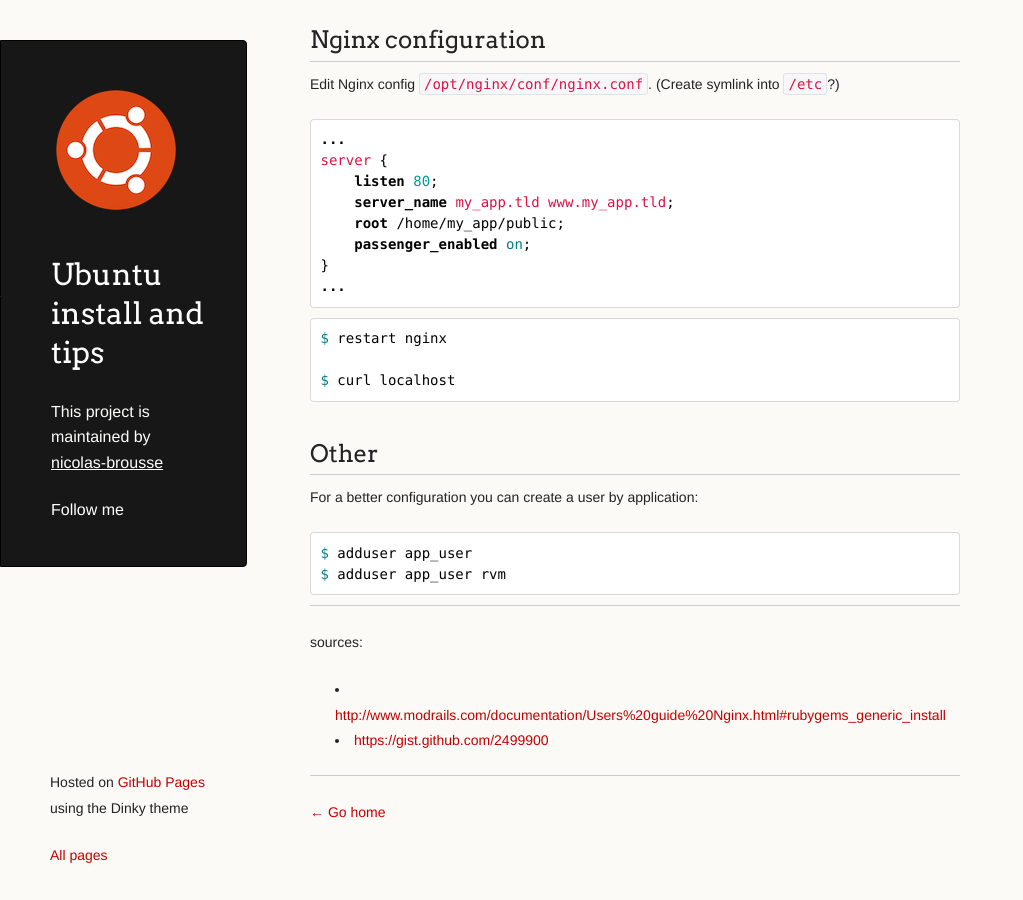
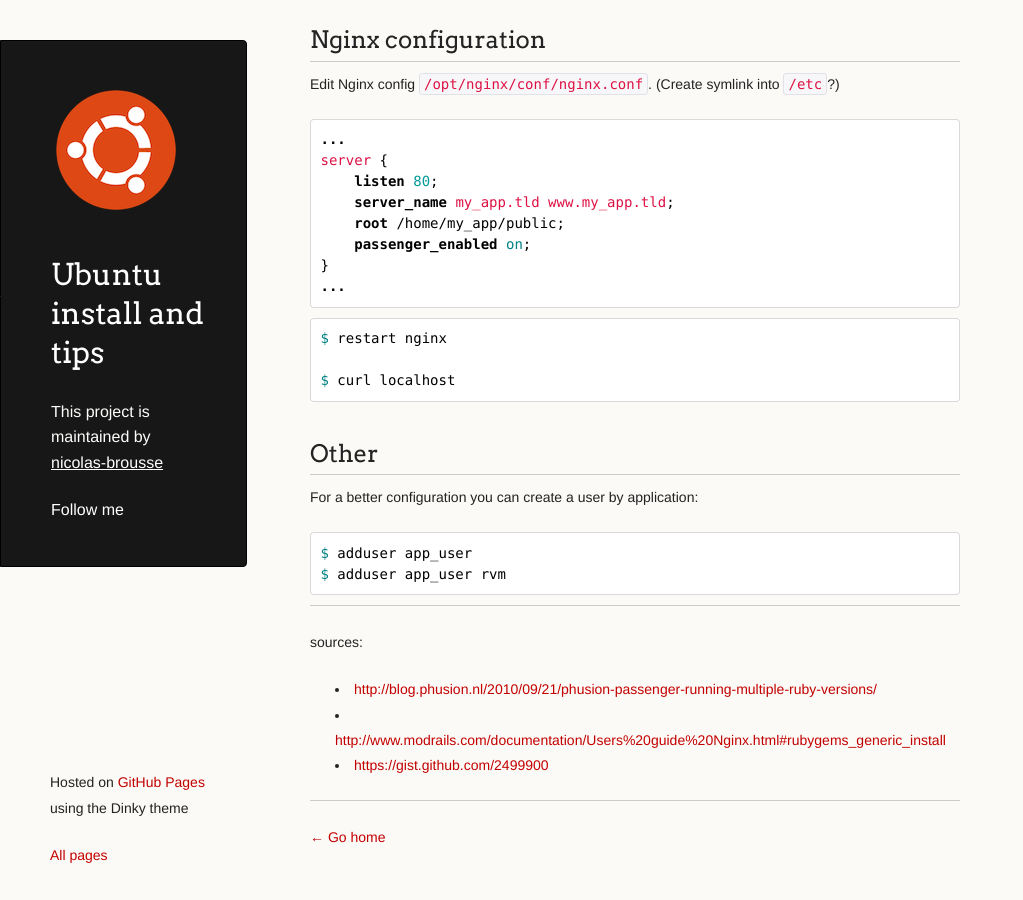
Before and after one commit to nicolas-brousse/ubuntu-install-and-tips, a Jekyll site: the page built from pages/installation/ruby-prod.md, in a window 1280 px wide and 900 px high, scrolled down 1865 px. Shown: the whole window, without its empty margins (0-1023 px from the left). Built offline with Jekyll 4.4.1, drawn with Linux system fonts in a browser that asks for light colours; Markdown is read by kramdown in place of the engine named in the settings; comment, search, counter and statistics services are not loaded; before the commit the page ends 2740 px from its top, so only the background shows below that; some of the changed lines change nothing that is shown.

Commit message:
Update ruby-prod.md

```diff
--- a/pages/installation/ruby-prod.md
+++ b/pages/installation/ruby-prod.md
@@ -128,5 +128,6 @@
 -------------------------------
 sources:
 
+- [http://blog.phusion.nl/2010/09/21/phusion-passenger-running-multiple-ruby-versions/](http://blog.phusion.nl/2010/09/21/phusion-passenger-running-multiple-ruby-versions/)
 - [http://www.modrails.com/documentation/Users%20guide%20Nginx.html#rubygems_generic_install](http://www.modrails.com/documentation/Users%20guide%20Nginx.html#rubygems_generic_install)
 - [https://gist.github.com/2499900](https://gist.github.com/2499900)
```
